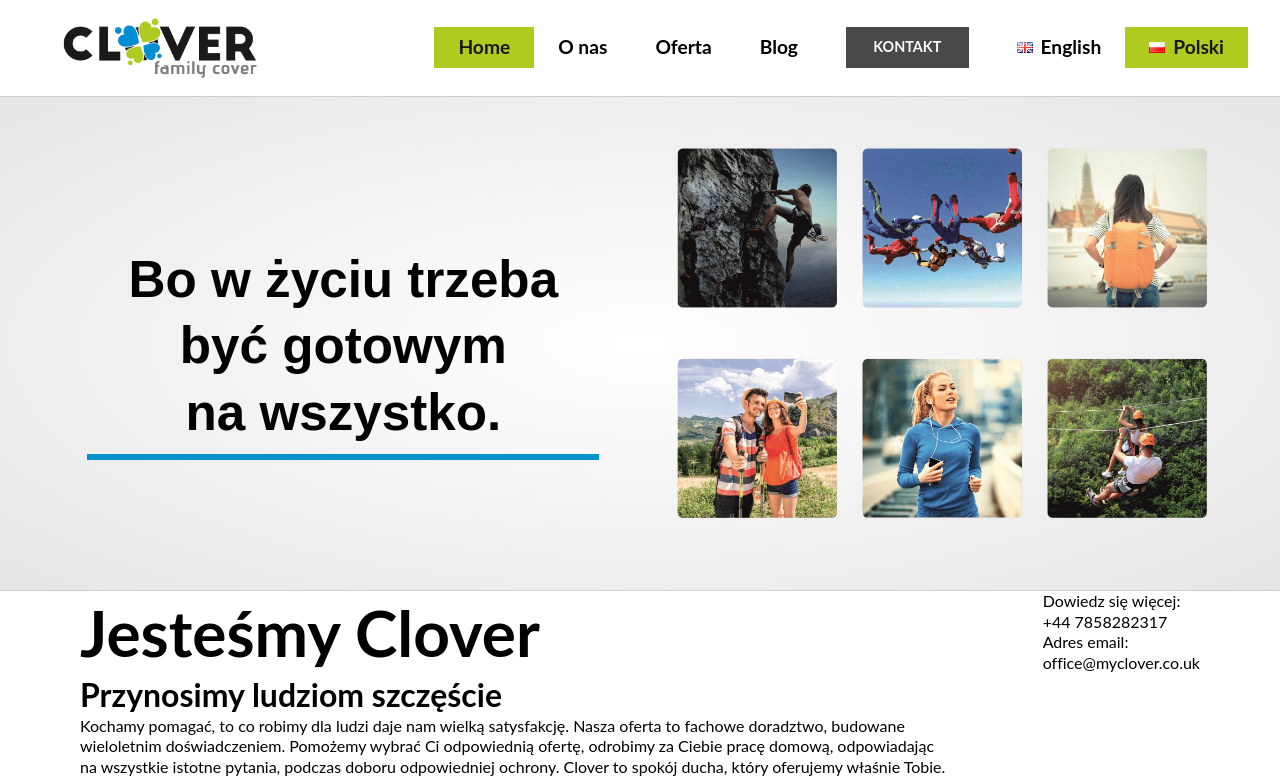
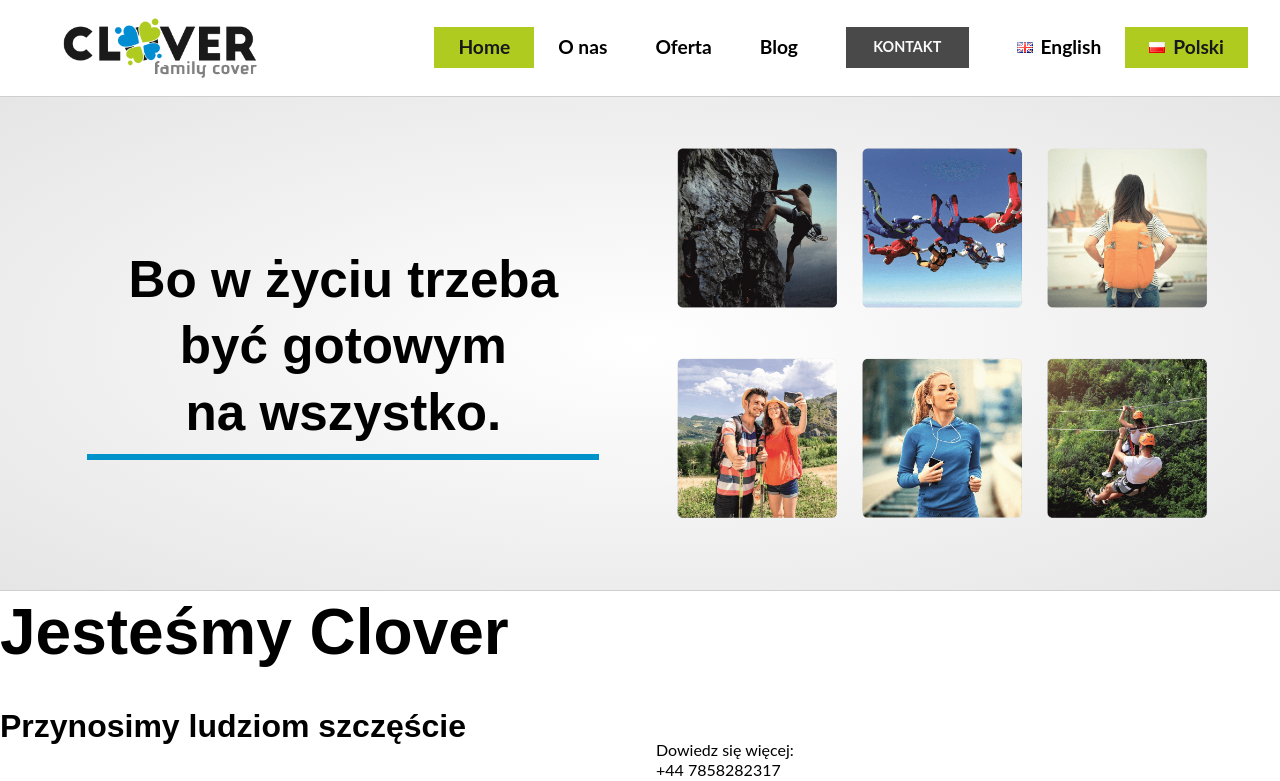
Before and after one commit to TZ-fn/MyClover, a React (Vite) app: page / in a window 1280 px wide. Shown: the top 781 px of the page. Built offline with nearby package versions, Linux system fonts and the light colour scheme; a web font is replaced by a local one.

Commit message:
feat: improve the styling

```diff
--- a/src/components/AboutSection/AboutSection.module.scss
+++ b/src/components/AboutSection/AboutSection.module.scss
@@ -3,7 +3,8 @@
   flex-direction: column;
   align-items: center;
   justify-content: center;
-  max-width: 70em;
+  gap: 2rem;
+  max-width: 80rem;
   margin: auto;
 }
 
@@ -20,6 +21,42 @@
   font-size: 2rem;
 }
 
+.mainInfo,
+.contactData {
+  width: 50%;
+}
+
+.mainInfoContainer {
+  gap: 2rem;
+}
+
+.mainInfo {
+  display: flex;
+  flex-direction: column;
+  gap: 2rem;
+
+  font-family: "AlegreyaSans", sans-serif;
+}
+
+.mainText {
+  font-size: 1.3rem;
+  line-height: 2rem;
+  text-align: justify;
+  text-justify: auto;
+}
+
+.contactData {
+  display: flex;
+  flex-direction: column;
+  align-items: flex-start;
+  justify-content: center;
+}
+
+.iconsContainer {
+  width: 100%;
+  justify-content: space-around;
+}
+
 .actionButton {
   padding: 0.7rem 1.7rem;
   font-size: 1rem;
```
